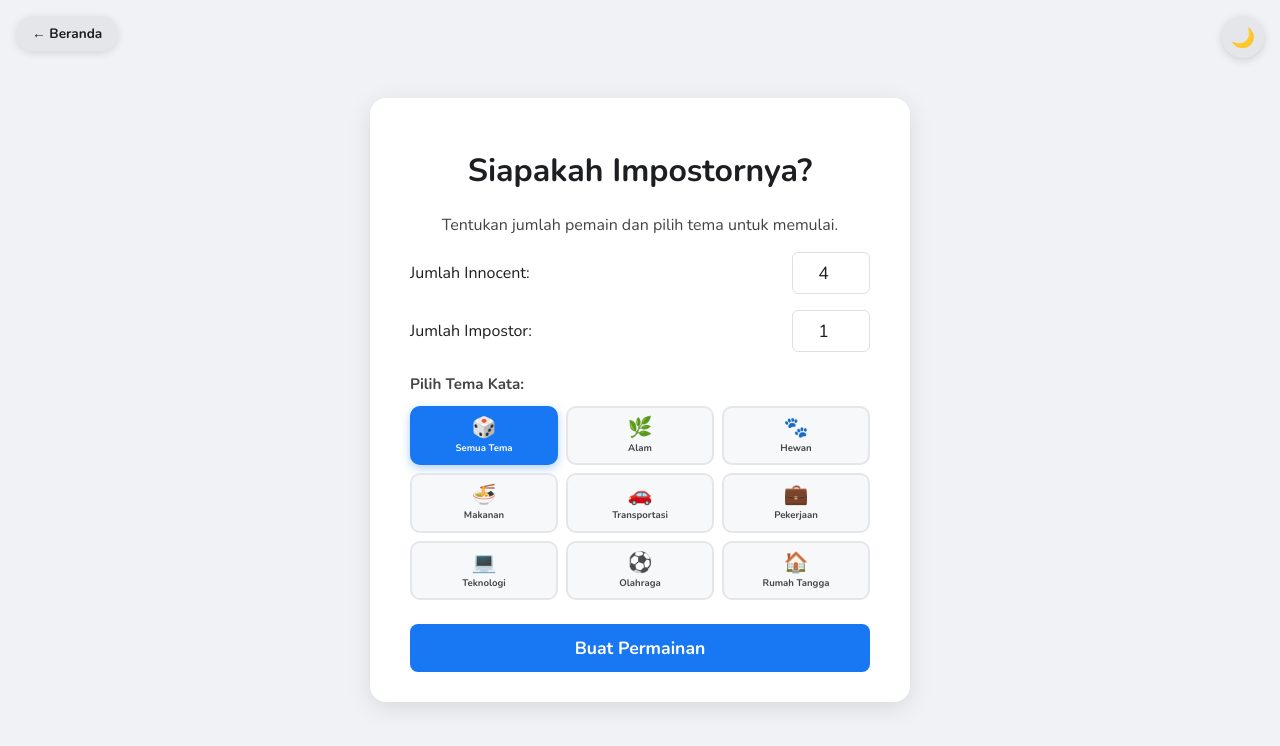
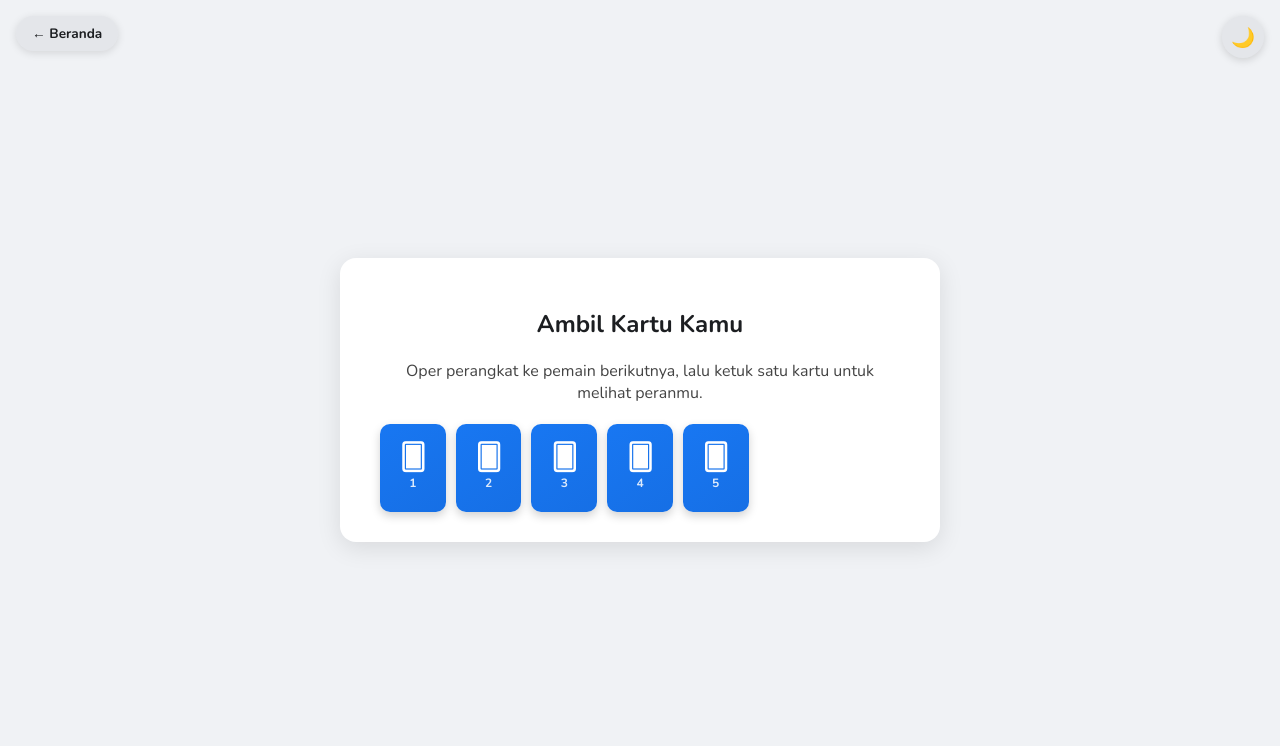
Before and after one commit to M-Azmii-A/kata_impostor, a plain HTML site: page impostor.html in a window 1280 px wide. Both pictures are taken after a click on the button "Buat Permainan". Drawn offline with nearby package versions, Linux system fonts and the light colour scheme.

Commit message:
Update card display and instructions in impostor.html

```diff
--- a/impostor.html
+++ b/impostor.html
@@ -59,10 +59,10 @@
     </div>
 
     <div id="pass-device-screen" class="screen hidden">
-        <div class="card">
-            <h2 id="pass-to-player-text">Oper perangkat ke Pemain 1</h2>
-            <p>Pemain lain jangan mengintip!</p>
-            <button id="show-role-button">Tampilkan Peran Saya</button>
+        <div class="card card-pick-card">
+            <h2>Ambil Kartu Kamu</h2>
+            <p id="pass-to-player-text">Oper perangkat ke pemain berikutnya, lalu ketuk satu kartu untuk melihat peranmu.</p>
+            <div id="card-grid" class="card-grid"></div>
         </div>
     </div>
 
```
